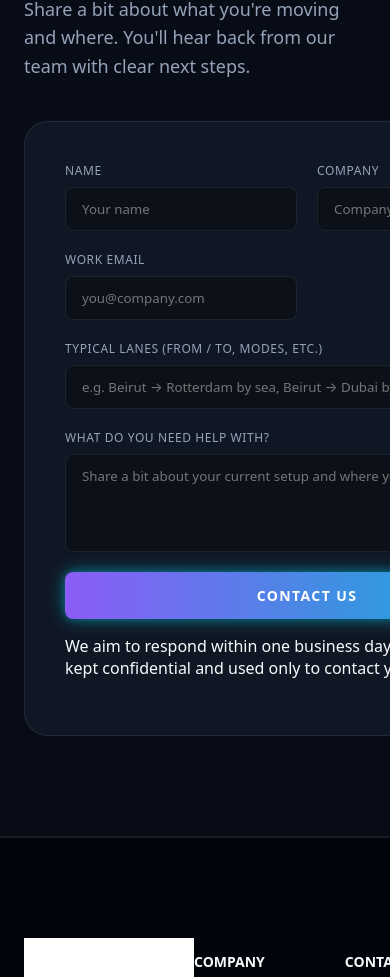
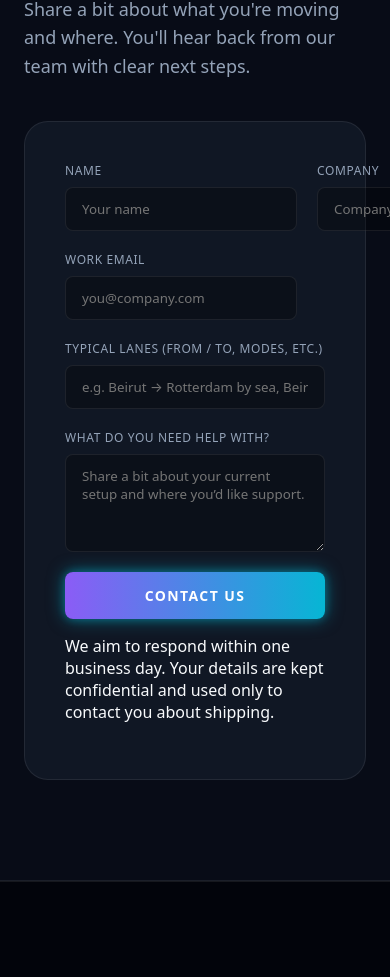
Before and after one commit to georgesmakoukji/lanes, a Next.js app: page / in a window 390 px wide. Shown: the part 7500-8477 px from the top of the page. Built offline with nearby package versions, Linux system fonts and the light colour scheme.

Commit message:
style: Update contact layout by removing grid display and adjusting form width for improved responsiveness.

```diff
--- a/app/globals.css
+++ b/app/globals.css
@@ -624,13 +624,11 @@ button {
 
 /* CONTACT */
 .contact-layout {
-  display: grid;
-  grid-template-columns: 2fr 1fr;
-  gap: 40px;
   margin-top: 40px;
 }
 
 .contact-form {
+  width: 100%;
   background: var(--bg-card);
   padding: 40px;
   border-radius: var(--radius-xl);
```
